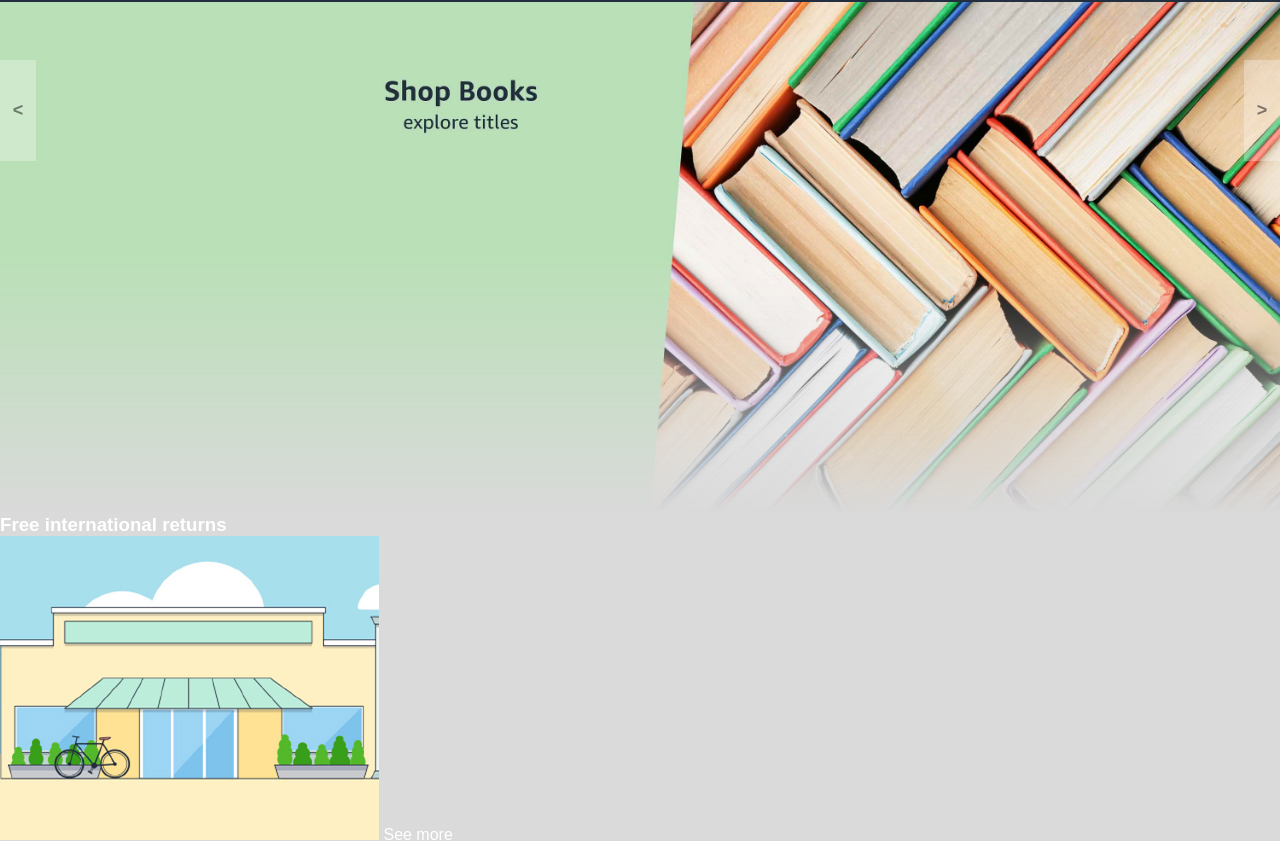
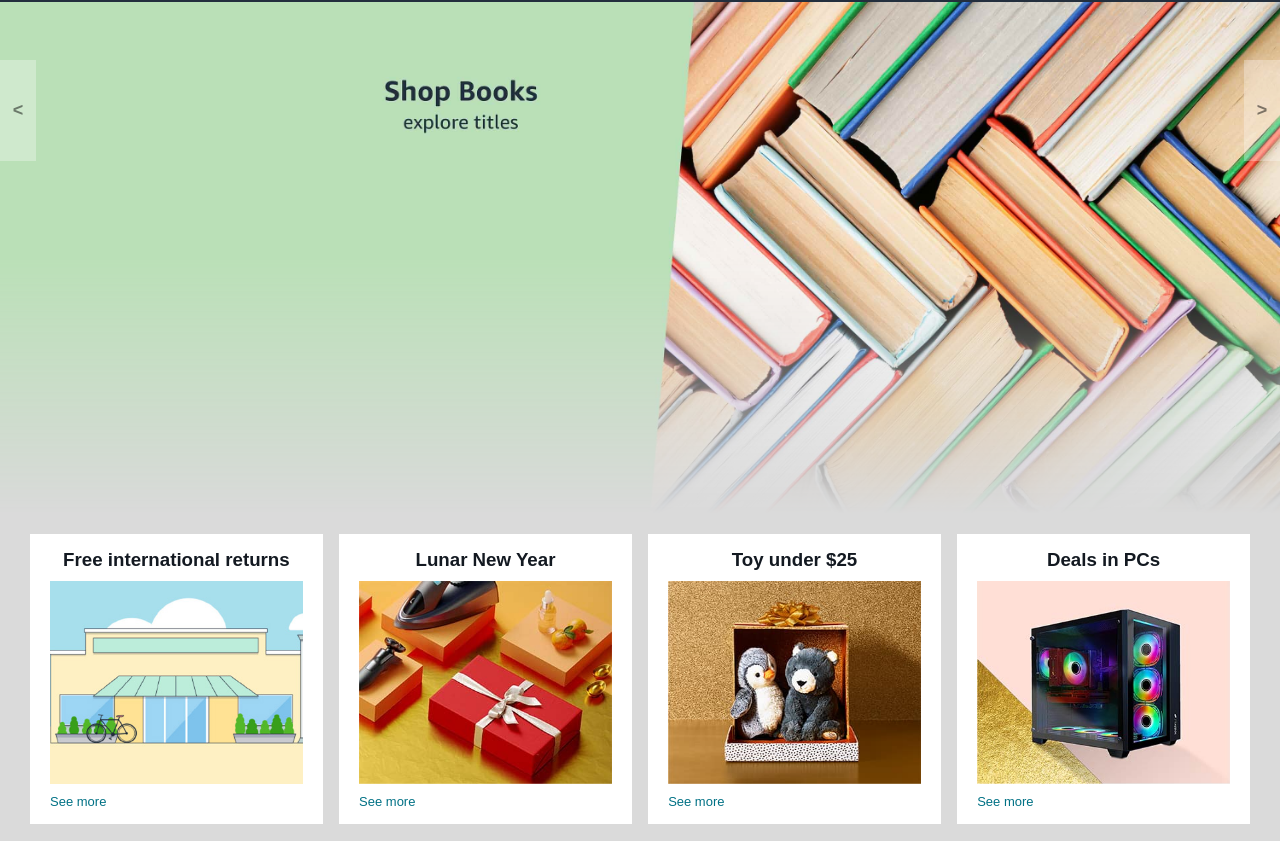
Before and after one commit to HanGong16/amazon-app, a website: page index.html in a window 1280 px wide. Shown: the part 100-941 px from the top of the page. Drawn offline with Linux system fonts and the light colour scheme; a web font is replaced by a local one.

Commit message:
style: box

```diff
--- a/index.css
+++ b/index.css
@@ -162,3 +162,34 @@ header{
 .control_next{
     right:0;
 }
+/* .box-row */
+.box-row{
+    display: flex;
+    row-gap:20px;
+    flex-wrap: wrap;
+    justify-content: space-between;
+    margin:20px 30px;
+}
+.box-col{
+    display: flex;
+    gap:10px;
+    flex-direction: column;
+    padding:15px 20px;
+    background-color:#fff;
+    max-width: 24%;
+    min-height: 200px;
+    z-index: 1;
+}
+
+.box-col h3{
+    text-align: center;
+    color:#131921;
+}
+.box-col a{
+    font-size:13px;
+    color: #007185;
+    font-weight: 500;
+}
+.box-col a:hover{
+    text-decoration: underline;
+}
```
